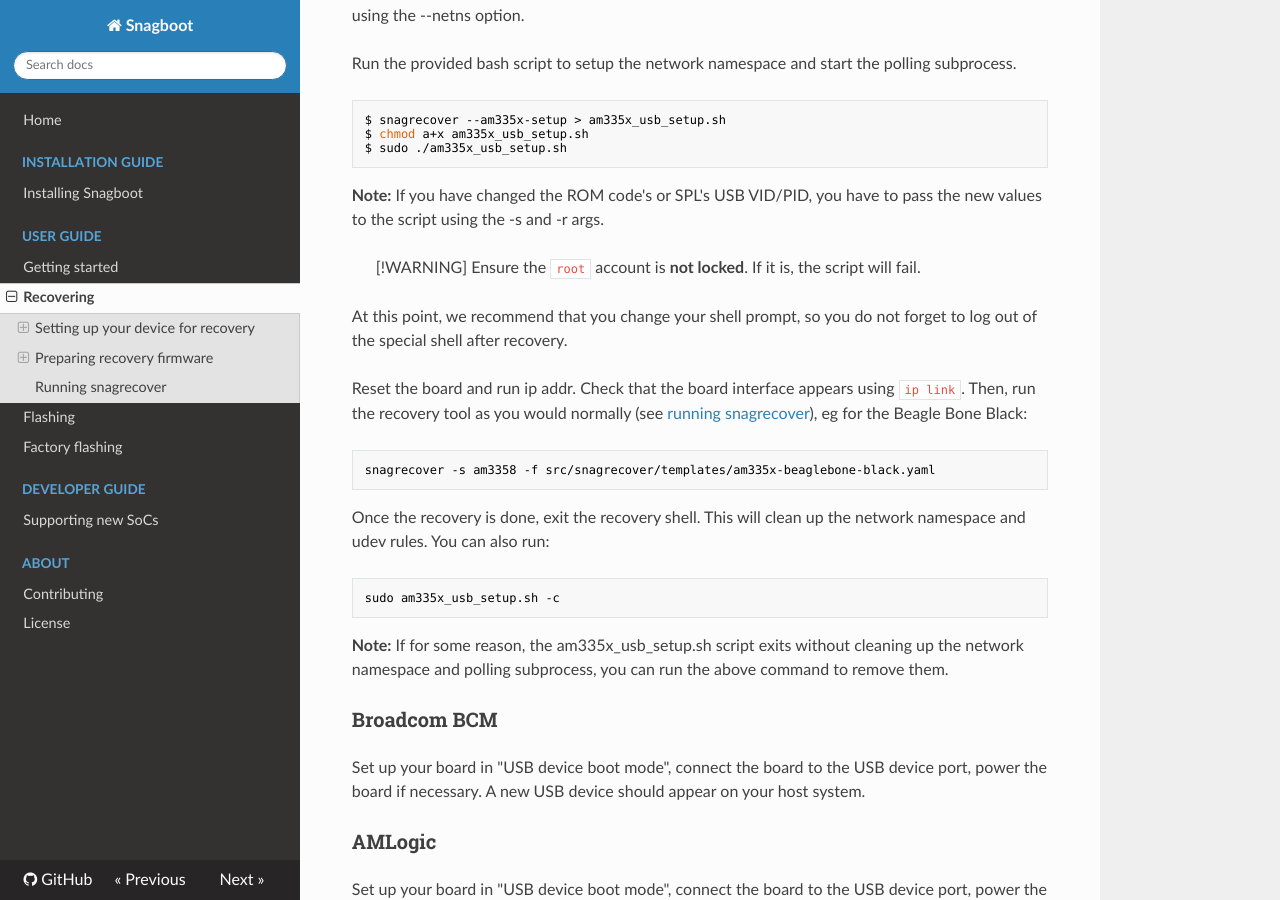
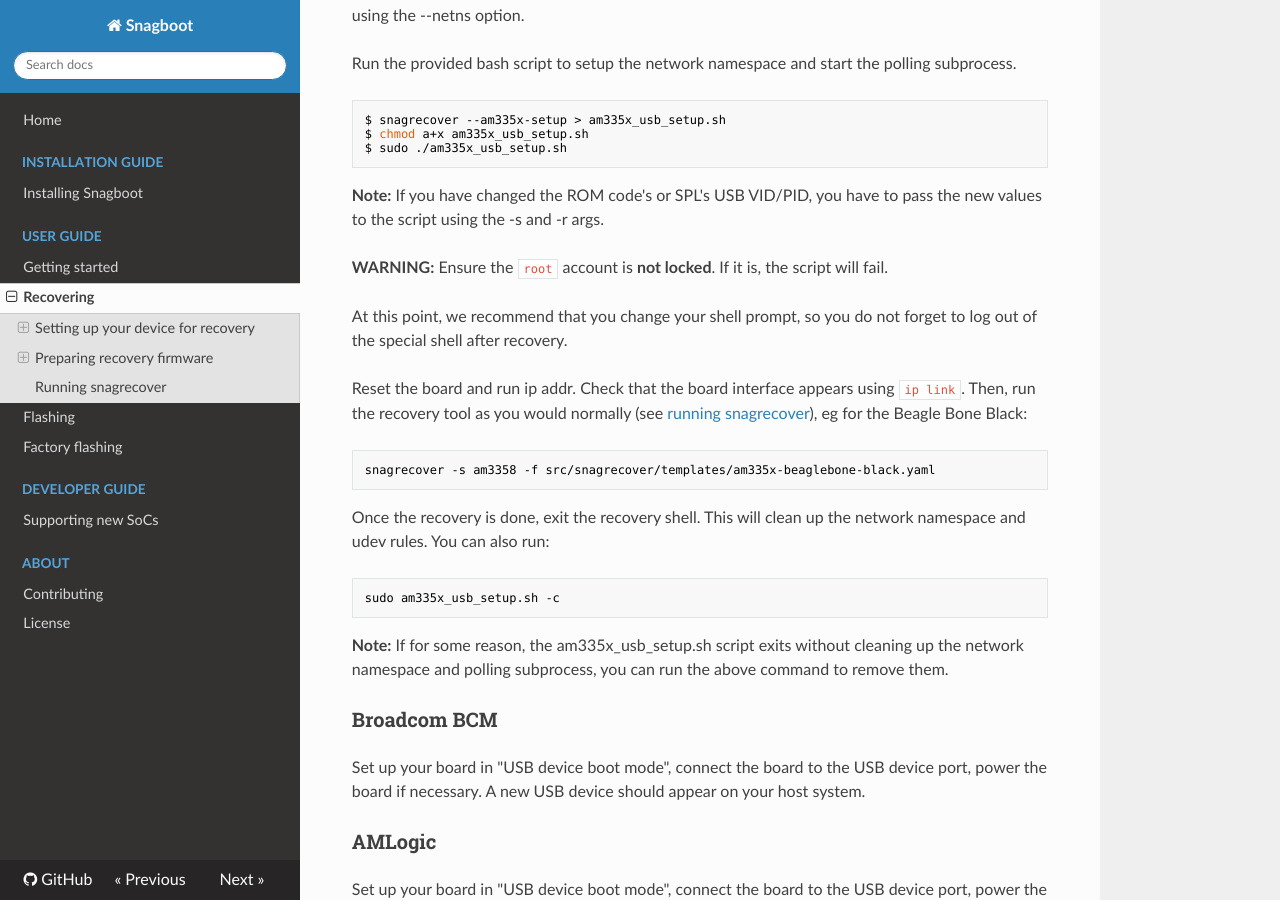
Before and after one commit to bootlin/snagboot, an MkDocs documentation site: the page built from docs/snagrecover.md, in a window 1280 px wide and 900 px high, scrolled down 2726 px. Built offline with MkDocs 1.6.1, drawn with Linux system fonts in a browser that asks for light colours; nearby versions of some CDN libraries.

```diff
--- a/docs/snagrecover.md
+++ b/docs/snagrecover.md
@@ -132,8 +132,7 @@ $ sudo ./am335x_usb_setup.sh
 **Note:** If you have changed the ROM code's or SPL's USB VID/PID, you have to
 pass the new values to the script using the -s and -r args.
 
-> [!WARNING]
-> Ensure the `root` account is **not locked**. If it is, the script will fail.
+**WARNING:** Ensure the `root` account is **not locked**. If it is, the script will fail.
 
 At this point, we recommend that you change your shell prompt, so you do not
 forget to log out of the special shell after recovery.
```
